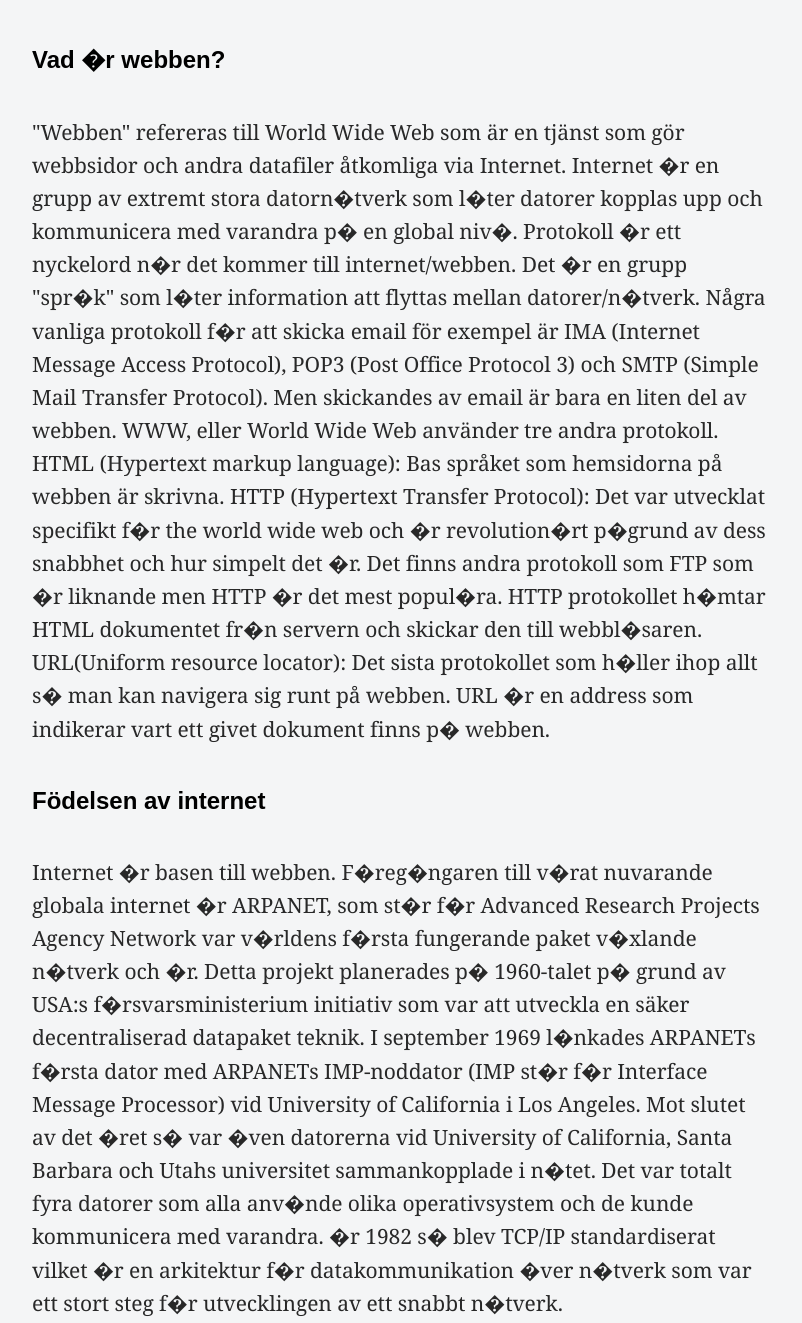
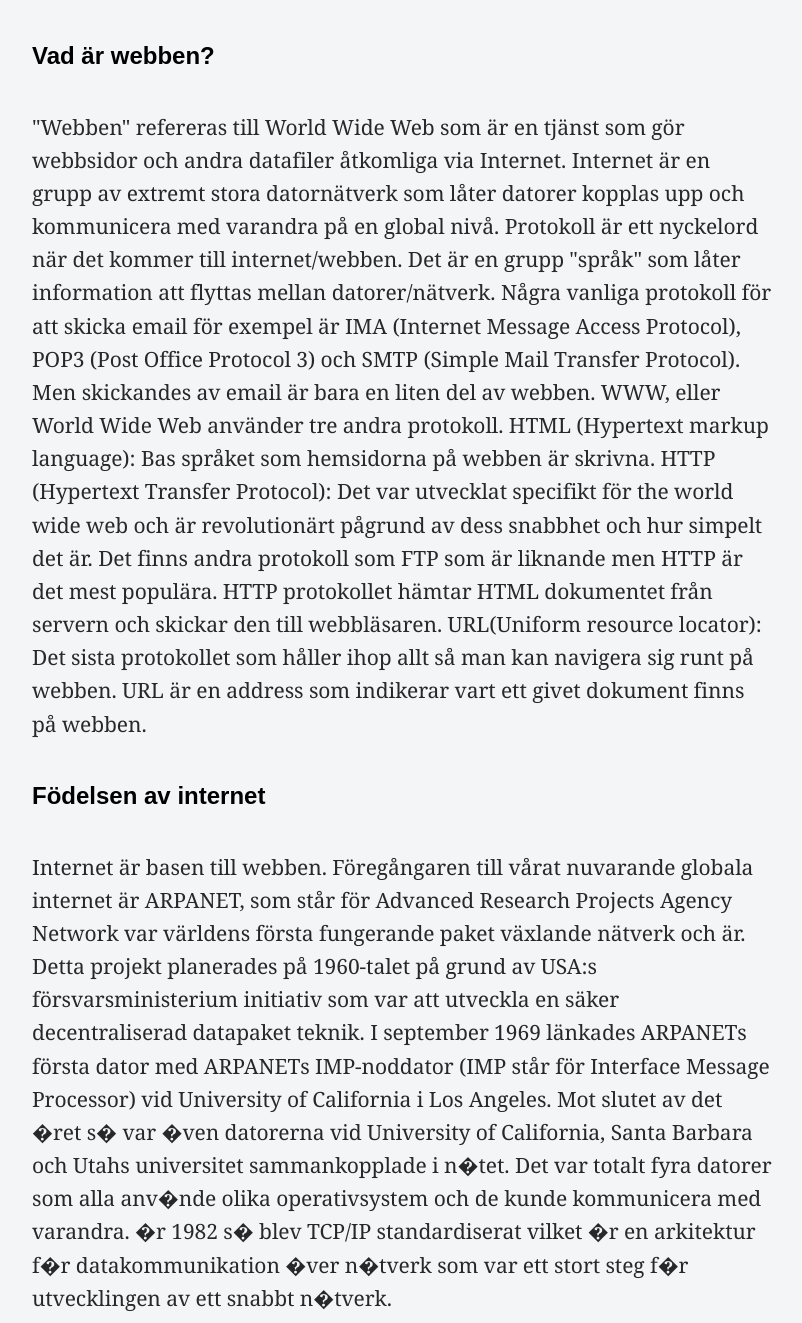
Before and after one commit to LHolmberg/info, a plain HTML site: page Hemsida/html/Web_hist.html in a window 1280 px wide. Shown: the part 884-2207 px from the top of the page, without its empty margins (238-1040 px from the left). Drawn offline with Linux system fonts and the light colour scheme.

Commit message:
Update Web_hist.html

```diff
--- a/Hemsida/html/Web_hist.html
+++ b/Hemsida/html/Web_hist.html
@@ -21,15 +21,15 @@
 		</header>
 		<article>
 			<h1>Webbens historia</h1>
-			<p>Historian om hur ARPANET, webben och v�rat dagliga internet �r relaterade �r n�got som verkligen �r intressant. I denna artikel s� ska historian om webben utforskas.</p>
+			<p>Historian om hur ARPANET, webben och vårat dagliga internet är relaterade är något som verkligen är intressant. I denna artikel så ska historian om webben utforskas.</p>
 			<figure>
 				<img src="../bilder/inet.jpeg">
 			</figure>
-			<h2 id="what-is-involved-in-supporting-npm">Vad �r webben?</h2>
-			<p>"Webben" refereras till World Wide Web som är en tjänst som gör webbsidor och andra datafiler åtkomliga via Internet. Internet �r en grupp av extremt stora datorn�tverk som l�ter datorer kopplas upp och kommunicera med varandra p� en global niv�. Protokoll �r ett nyckelord n�r det kommer till internet/webben. Det �r en grupp "spr�k" som l�ter information att flyttas mellan datorer/n�tverk. Några vanliga protokoll f�r att skicka email för exempel är IMA (Internet Message Access Protocol), POP3 (Post Office Protocol 3) och SMTP (Simple Mail Transfer Protocol). Men skickandes av email är bara en liten del av webben. WWW, eller World Wide Web använder tre andra protokoll. HTML (Hypertext markup language): Bas språket som hemsidorna på webben är skrivna. HTTP (Hypertext Transfer Protocol): Det var utvecklat specifikt f�r the world wide web och �r revolution�rt p�grund av dess snabbhet och hur simpelt det �r. Det finns andra protokoll som FTP som �r liknande men HTTP �r det mest popul�ra. HTTP protokollet h�mtar HTML dokumentet fr�n servern och skickar den till webbl�saren. URL(Uniform resource locator): Det sista protokollet som h�ller ihop allt s� man kan navigera sig runt på webben. URL �r en address som indikerar vart ett givet dokument finns p� webben.</p>
+			<h2 id="what-is-involved-in-supporting-npm">Vad är webben?</h2>
+			<p>"Webben" refereras till World Wide Web som är en tjänst som gör webbsidor och andra datafiler åtkomliga via Internet. Internet är en grupp av extremt stora datornätverk som låter datorer kopplas upp och kommunicera med varandra på en global nivå. Protokoll är ett nyckelord när det kommer till internet/webben. Det är en grupp "språk" som låter information att flyttas mellan datorer/nätverk. Några vanliga protokoll för att skicka email för exempel är IMA (Internet Message Access Protocol), POP3 (Post Office Protocol 3) och SMTP (Simple Mail Transfer Protocol). Men skickandes av email är bara en liten del av webben. WWW, eller World Wide Web använder tre andra protokoll. HTML (Hypertext markup language): Bas språket som hemsidorna på webben är skrivna. HTTP (Hypertext Transfer Protocol): Det var utvecklat specifikt för the world wide web och är revolutionärt pågrund av dess snabbhet och hur simpelt det är. Det finns andra protokoll som FTP som är liknande men HTTP är det mest populära. HTTP protokollet hämtar HTML dokumentet från servern och skickar den till webbläsaren. URL(Uniform resource locator): Det sista protokollet som håller ihop allt så man kan navigera sig runt på webben. URL är en address som indikerar vart ett givet dokument finns på webben.</p>
 
 			<h2 id="what-is-involved-in-supporting-npm">Födelsen av internet</h2>
-			<p> Internet �r basen till webben. F�reg�ngaren till v�rat nuvarande globala internet �r ARPANET, som st�r f�r Advanced Research Projects Agency Network var v�rldens f�rsta fungerande paket v�xlande n�tverk och �r. Detta projekt planerades p� 1960-talet p� grund av USA:s f�rsvarsministerium initiativ som var att utveckla en säker decentraliserad datapaket teknik. I september 1969 l�nkades ARPANETs f�rsta dator med ARPANETs IMP-noddator (IMP st�r f�r Interface Message Processor) vid University of California i Los Angeles. Mot slutet av det �ret s� var �ven datorerna vid University of California, Santa Barbara och Utahs universitet sammankopplade i n�tet. Det var totalt fyra datorer som alla anv�nde olika operativsystem och de kunde kommunicera med varandra. �r 1982 s� blev TCP/IP standardiserat vilket �r en arkitektur f�r datakommunikation �ver n�tverk som var ett stort steg f�r utvecklingen av ett snabbt n�tverk.</h2>
+			<p> Internet är basen till webben. Föregångaren till vårat nuvarande globala internet är ARPANET, som står för Advanced Research Projects Agency Network var världens första fungerande paket växlande nätverk och är. Detta projekt planerades på 1960-talet på grund av USA:s försvarsministerium initiativ som var att utveckla en säker decentraliserad datapaket teknik. I september 1969 länkades ARPANETs första dator med ARPANETs IMP-noddator (IMP står för Interface Message Processor) vid University of California i Los Angeles. Mot slutet av det �ret s� var �ven datorerna vid University of California, Santa Barbara och Utahs universitet sammankopplade i n�tet. Det var totalt fyra datorer som alla anv�nde olika operativsystem och de kunde kommunicera med varandra. �r 1982 s� blev TCP/IP standardiserat vilket �r en arkitektur f�r datakommunikation �ver n�tverk som var ett stort steg f�r utvecklingen av ett snabbt n�tverk.</h2>
 				<h2 id="what-is-involved-in-supporting-npm">Födelsen av webben</h2>
 				<p>Sir Tim Berners-Lee is a British computer scientist. He was born in London, and his parents were early computer scientists, working on one of the earliest computers.
 
```
